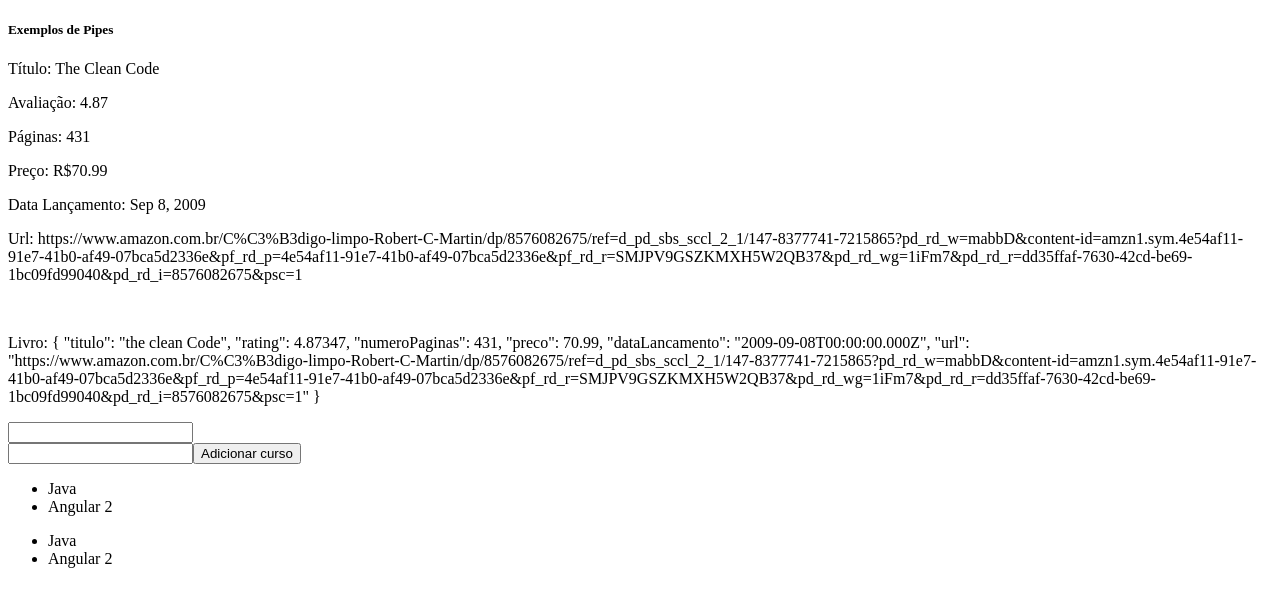
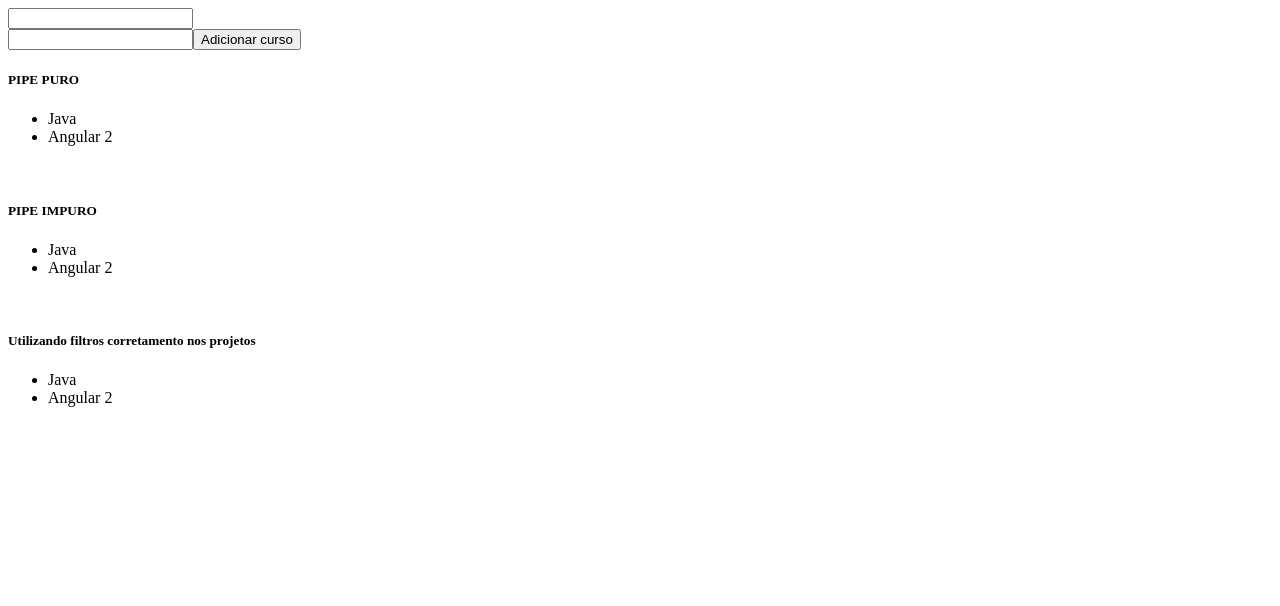
Before and after one commit to rennanmserenza/Angular, an Angular app in the folder pipes/: page / in a window 1280 px wide. Shown: the top 606 px of the page. Built offline with nearby package versions, Linux system fonts and the light colour scheme; no server answers.

Commit message:
[UPDATE] Aprendendo como utilizar pipes de forma correta.

```diff
--- a/pipes/src/app/exemplos-pipes/exemplos-pipes.component.html
+++ b/pipes/src/app/exemplos-pipes/exemplos-pipes.component.html
@@ -1,4 +1,4 @@
-<h5>Exemplos de Pipes</h5>
+<!-- <h5>Exemplos de Pipes</h5>
 
 <p>Título: {{ livro.titulo | titlecase | camelCase }} </p>
 <p>Avaliação: {{ livro.rating | number: '1.1-2' }} </p>
@@ -7,7 +7,7 @@
 <p>Data Lançamento: {{ livro.dataLancamento | date }} </p>
 <p>Url: {{ livro.url }} </p>
 <br>
-<p>Livro: {{ livro | json }} </p>
+<p>Livro: {{ livro | json }} </p> -->
 
 <input type="text" [(ngModel)]="filtro" />
 
@@ -17,14 +17,25 @@
 
 <!-- A função de PIPE Puro não deixa o array atualizar em tela. -->
 <!-- PIPE Puro não lê atualização dos dados da lista de livros. -->
+<h5>PIPE PURO</h5>
 <ul>
 	<li *ngFor="let liv of livros | filtroArray: filtro ">
 		{{ liv }}
 	</li>
 </ul>
 
+<br>
+<h5>PIPE IMPURO</h5>
 <ul>
-	<li *ngFor="let liv of livros">
+	<li *ngFor="let liv of livros | filtroArrayImpuro: filtro">
 		{{ liv }}
 	</li>
 </ul>
+
+<br>
+<h5>Utilizando filtros corretamento nos projetos</h5>
+<ul>
+	<li *ngFor="let liv of obterCursos()">
+		{{ liv }}
+	</li>
+</ul>
--- a/pipes/src/app/exemplos-pipes/exemplos-pipes.component.ts
+++ b/pipes/src/app/exemplos-pipes/exemplos-pipes.component.ts
@@ -21,9 +21,23 @@ export class ExemplosPipesComponent implements OnInit {
 	filtro: string = '';
 
 	addCurso(valor: string) {
-		console.log(`Adicionando ${valor}`);
 		this.livros.push(valor);
-		console.log(`lista de livro: ${this.livros}`);
+	}
+
+	obterCursos() {
+		if (
+			this.livros.length === 0 ||
+			this.filtro === undefined ||
+			this.filtro.trim() === ''
+		) {
+			return this.livros;
+		}
+
+		return this.livros.filter((v: string) => {
+			return v.toLowerCase().indexOf(this.filtro.toLowerCase()) >= 0
+				? true
+				: false;
+		});
 	}
 
 	constructor() {}
--- a/pipes/src/app/filtro-pipe-impuro.pipe.ts
+++ b/pipes/src/app/filtro-pipe-impuro.pipe.ts
@@ -1,12 +1,10 @@
-import { Pipe, PipeTransform } from '@angular/core';
+/* eslint-disable @angular-eslint/use-pipe-transform-interface */
+import { Pipe } from '@angular/core';
+
+import { FiltroArrayPipe } from './filtro-array.pipe';
 
 @Pipe({
-  name: 'filtroPipeImpuro'
+	name: 'filtroArrayImpuro',
+	pure: false,
 })
-export class FiltroPipeImpuroPipe implements PipeTransform {
-
-  transform(value: unknown, ...args: unknown[]): unknown {
-    return null;
-  }
-
-}
+export class FiltroPipeImpuroPipe extends FiltroArrayPipe {}
```
